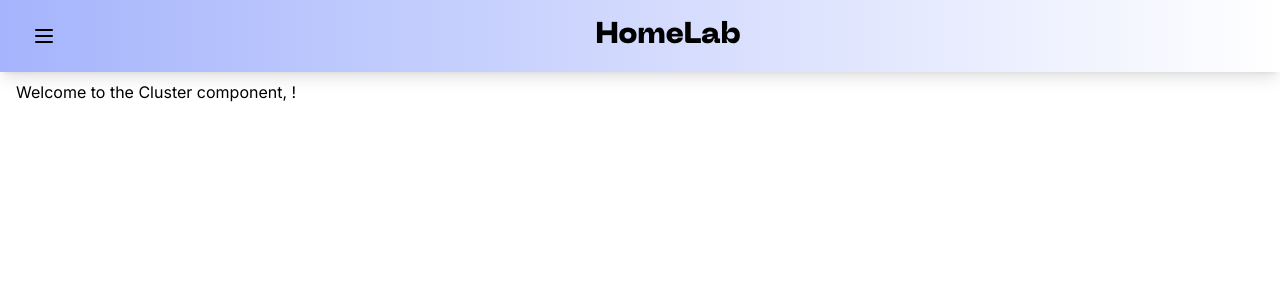
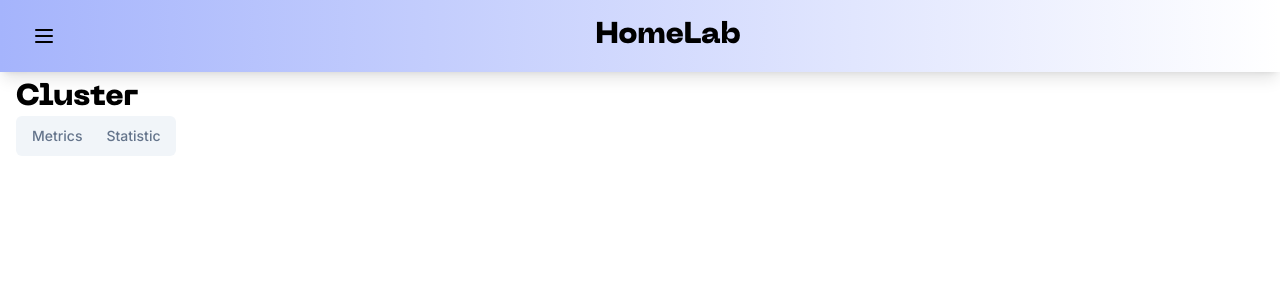
Before and after one commit to raphaelCamblong/homeLab-hub-gui, a Next.js app: page /cluster in a window 1280 px wide. Shown: the top 300 px of the page. Built offline with nearby package versions, Linux system fonts and the light colour scheme.

Commit message:
[ADD] basic cluster filters and card

```diff
--- a/src/app/cluster/page.tsx
+++ b/src/app/cluster/page.tsx
@@ -1,4 +1,5 @@
 import React from "react";
+import { Tabs, TabsContent, TabsList, TabsTrigger } from "@/components/ui/tabs";
 
 interface ClusterProps {
   name: string;
@@ -7,8 +8,21 @@ interface ClusterProps {
 const Cluster: React.FC<ClusterProps> = ({ name }) => {
   return (
     <div>
-      <h1>Welcome to the Cluster component, {name}!</h1>
-      {/* Add your content here */}
+      <h1 className="font-ppneuemachina text-3xl">Cluster</h1>
+      <div className="flex flex-row flex-grow justify-between">
+        <Tabs defaultValue="account" className="w-[400px]">
+          <TabsList>
+            <TabsTrigger value="metric">Metrics</TabsTrigger>
+            <TabsTrigger value="statistic">Statistic</TabsTrigger>
+          </TabsList>
+          <TabsContent value="metric">
+            Make changes to your account here.
+          </TabsContent>
+          <TabsContent value="statistic">
+            Change your password here.
+          </TabsContent>
+        </Tabs>
+      </div>
     </div>
   );
 };
```
